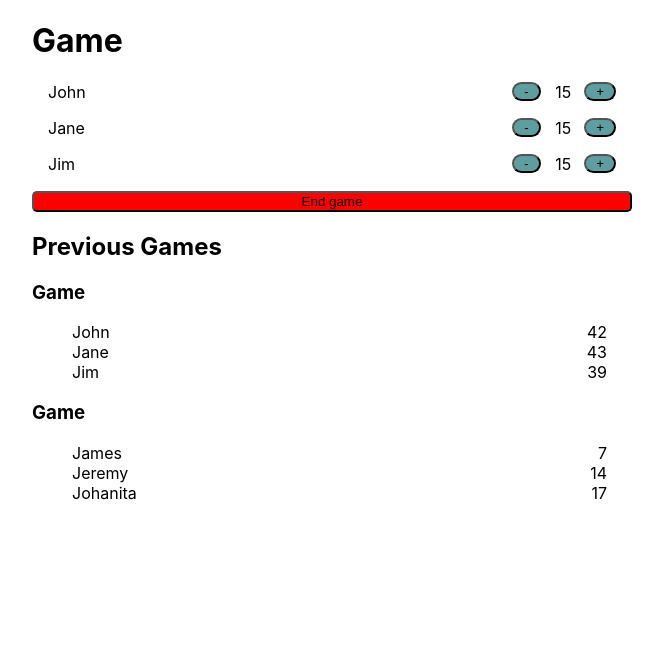
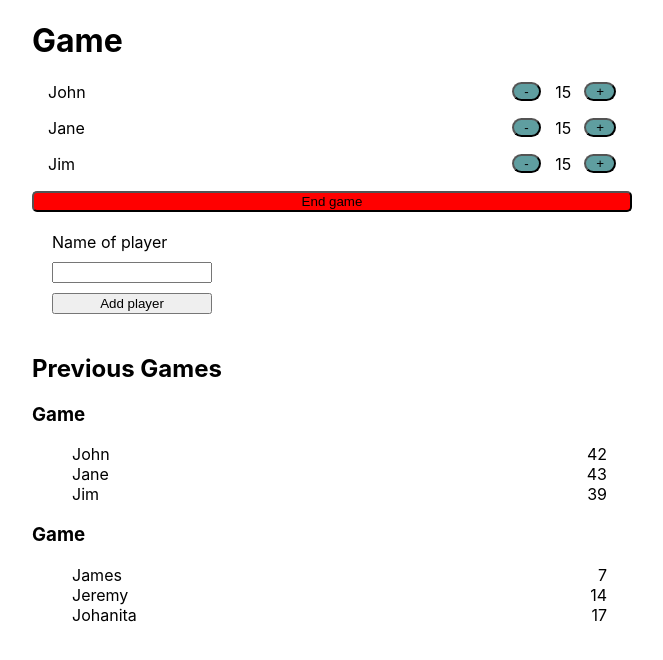
Before and after one commit to alicie232/scorekeeper, a React (Create React App) app: page / in a window 1280 px wide. Shown: the top 660 px of the page, without its empty margins (308-971 px from the left). Built offline with nearby package versions, Linux system fonts and the light colour scheme.

Commit message:
Add Form Component and Story

```diff
--- a/src/App.js
+++ b/src/App.js
@@ -1,6 +1,7 @@
 import Player from "./components/Player/Player.js";
 import Button from "./components/Button/Button.js";
 import History from "./components/History/History.js";
+import Form from "./components/Form/Form.js";
 import { initialPreviousGames } from "./historyDB.js";
 
 const players = [
@@ -32,6 +33,7 @@ function App() {
           <Player key={player.id} name={player.name} score={player.score} />
         ))}
         <Button background={"red"}>End game</Button>
+        <Form />
         <h2>Previous Games</h2>
         {initialPreviousGames.map((game) => {
           return <History key={game.id} game={game} />;
--- /dev/null
+++ b/src/components/Form/Form.js
@@ -0,0 +1,21 @@
+import styled from "styled-components";
+
+export default function Form() {
+  return (
+    <>
+      <AddPlayer>
+        <label>Name of player</label>
+        <input type="text"></input>
+        <button type="button">Add player</button>
+      </AddPlayer>
+    </>
+  );
+}
+
+const AddPlayer = styled.form`
+  display: flex;
+  flex-direction: column;
+  gap: 10px;
+  padding: 20px;
+  width: 20vh;
+`;
```
Also changed, not shown: 1 other file (tests, documents, lock files or other folders).
